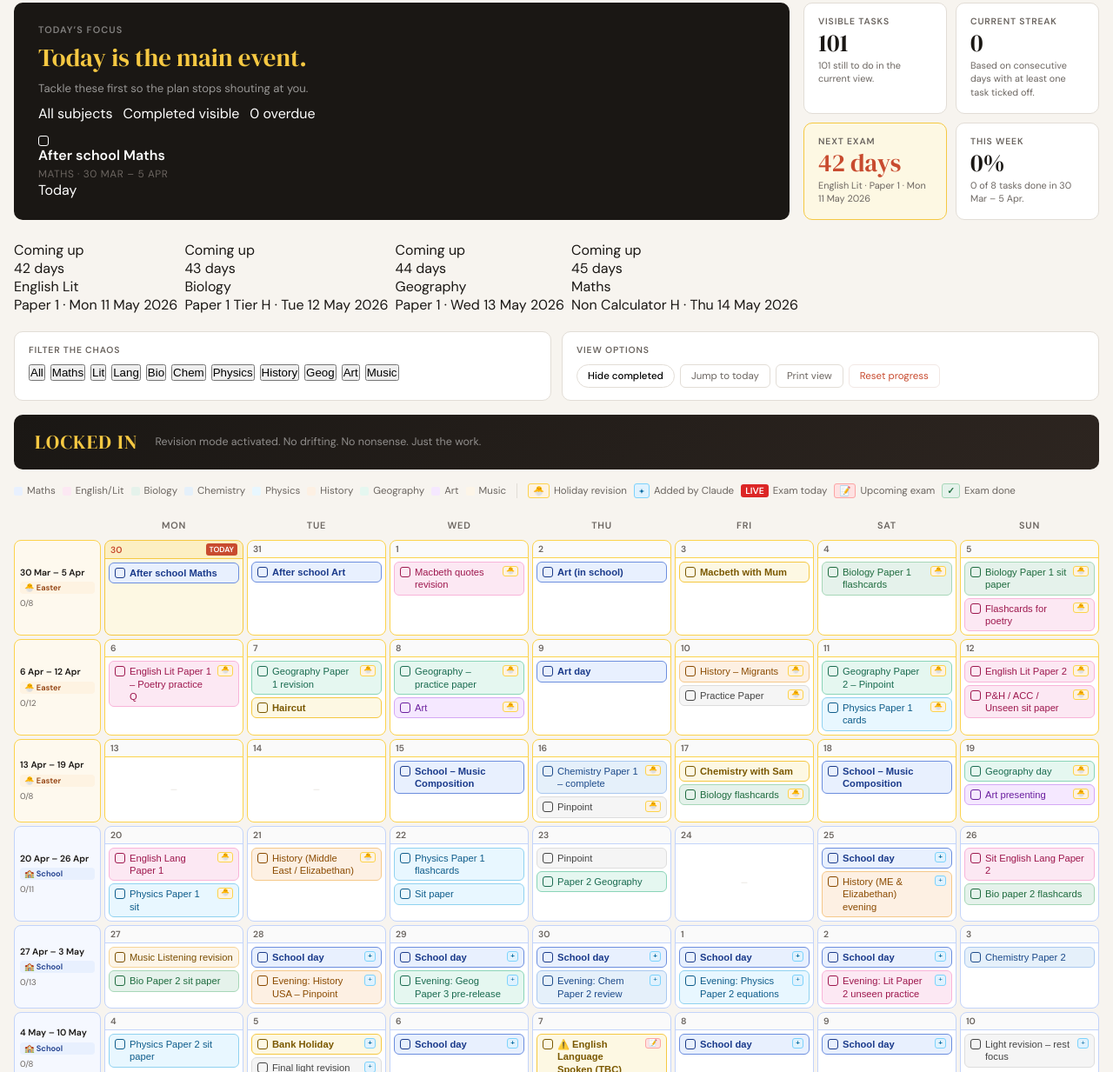
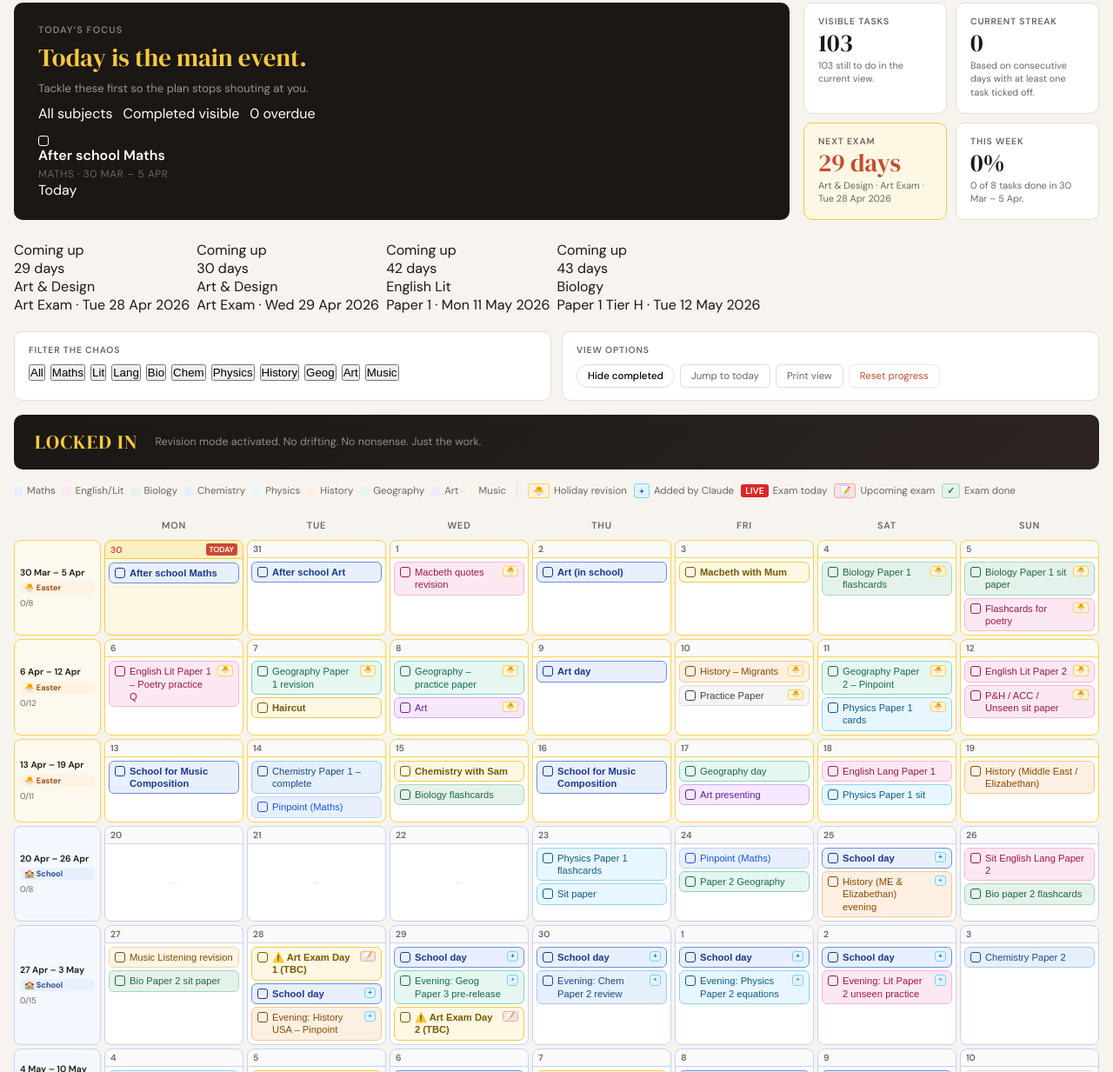
Before and after one commit to BlackLightDark/frankie-revision-v5, a plain HTML site: page index.html in a window 1280 px wide. Shown: the part 168-1401 px from the top of the page at 87% size. Drawn offline with Linux system fonts and the light colour scheme.

Commit message:
Update index.html
update to tiemtable, pintpoint art exam

```diff
--- a/index.html
+++ b/index.html
@@ -940,24 +940,24 @@ const weeks = [
     label: "13 Apr \u2013 19 Apr",
     type: "easter",
     days: [
-      { day: "Mon", date: "13 Apr", tasks: [], period: "easter", inRange: true },
-      { day: "Tue", date: "14 Apr", tasks: [], period: "easter", inRange: true },
-      { day: "Wed", date: "15 Apr", tasks: [{"text": "School – Music Composition", "subj": "music", "special": "school", "src": "original"}], period: "easter", inRange: true },
-      { day: "Thu", date: "16 Apr", tasks: [{"text": "Chemistry Paper 1 – complete", "subj": "chem", "src": "holiday"}, {"text": "Pinpoint", "subj": "default", "src": "holiday"}], period: "easter", inRange: true },
-      { day: "Fri", date: "17 Apr", tasks: [{"text": "Chemistry with Sam", "subj": "chem", "special": "special", "src": "original"}, {"text": "Biology flashcards", "subj": "bio", "src": "holiday"}], period: "easter", inRange: true },
-      { day: "Sat", date: "18 Apr", tasks: [{"text": "School – Music Composition", "subj": "music", "special": "school", "src": "original"}], period: "easter", inRange: true },
-      { day: "Sun", date: "19 Apr", tasks: [{"text": "Geography day", "subj": "geog", "src": "holiday"}, {"text": "Art presenting", "subj": "art", "src": "holiday"}], period: "easter", inRange: true }
+      { day: "Mon", date: "13 Apr", tasks: [{"text": "School for Music Composition", "subj": "music", "special": "school", "src": "original"}], period: "easter", inRange: true },
+      { day: "Tue", date: "14 Apr", tasks: [{"text": "Chemistry Paper 1 – complete", "subj": "chem", "src": "original"}, {"text": "Pinpoint (Maths)", "subj": "maths", "src": "original"}], period: "easter", inRange: true },
+      { day: "Wed", date: "15 Apr", tasks: [{"text": "Chemistry with Sam", "subj": "chem", "special": "special", "src": "original"}, {"text": "Biology flashcards", "subj": "bio", "src": "original"}], period: "easter", inRange: true },
+      { day: "Thu", date: "16 Apr", tasks: [{"text": "School for Music Composition", "subj": "music", "special": "school", "src": "original"}], period: "easter", inRange: true },
+      { day: "Fri", date: "17 Apr", tasks: [{"text": "Geography day", "subj": "geog", "src": "original"}, {"text": "Art presenting", "subj": "art", "src": "original"}], period: "easter", inRange: true },
+      { day: "Sat", date: "18 Apr", tasks: [{"text": "English Lang Paper 1", "subj": "english", "src": "original"}, {"text": "Physics Paper 1 sit", "subj": "physics", "src": "original"}], period: "easter", inRange: true },
+      { day: "Sun", date: "19 Apr", tasks: [{"text": "History (Middle East / Elizabethan)", "subj": "history", "src": "original"}], period: "easter", inRange: true }
     ]
   },
   {
     label: "20 Apr \u2013 26 Apr",
     type: "school",
     days: [
-      { day: "Mon", date: "20 Apr", tasks: [{"text": "English Lang Paper 1", "subj": "english", "src": "holiday"}, {"text": "Physics Paper 1 sit", "subj": "physics", "src": "holiday"}], period: "school", inRange: true },
-      { day: "Tue", date: "21 Apr", tasks: [{"text": "History (Middle East / Elizabethan)", "subj": "history", "src": "holiday"}], period: "school", inRange: true },
-      { day: "Wed", date: "22 Apr", tasks: [{"text": "Physics Paper 1 flashcards", "subj": "physics", "src": "original"}, {"text": "Sit paper", "subj": "physics", "src": "original"}], period: "school", inRange: true },
-      { day: "Thu", date: "23 Apr", tasks: [{"text": "Pinpoint", "subj": "default", "src": "original"}, {"text": "Paper 2 Geography", "subj": "geog", "src": "original"}], period: "school", inRange: true },
-      { day: "Fri", date: "24 Apr", tasks: [], period: "school", inRange: true },
+      { day: "Mon", date: "20 Apr", tasks: [], period: "school", inRange: true },
+      { day: "Tue", date: "21 Apr", tasks: [], period: "school", inRange: true },
+      { day: "Wed", date: "22 Apr", tasks: [], period: "school", inRange: true },
+      { day: "Thu", date: "23 Apr", tasks: [{"text": "Physics Paper 1 flashcards", "subj": "physics", "src": "original"}, {"text": "Sit paper", "subj": "physics", "src": "original"}], period: "school", inRange: true },
+      { day: "Fri", date: "24 Apr", tasks: [{"text": "Pinpoint (Maths)", "subj": "maths", "src": "original"}, {"text": "Paper 2 Geography", "subj": "geog", "src": "original"}], period: "school", inRange: true },
       { day: "Sat", date: "25 Apr", tasks: [{"text": "School day", "subj": "default", "special": "school", "src": "added"}, {"text": "History (ME & Elizabethan) evening", "subj": "history", "src": "added"}], period: "school", inRange: true },
       { day: "Sun", date: "26 Apr", tasks: [{"text": "Sit English Lang Paper 2", "subj": "english", "src": "original"}, {"text": "Bio paper 2 flashcards", "subj": "bio", "src": "original"}], period: "school", inRange: true }
     ]
@@ -967,8 +967,8 @@ const weeks = [
     type: "school",
     days: [
       { day: "Mon", date: "27 Apr", tasks: [{"text": "Music Listening revision", "subj": "music", "src": "original"}, {"text": "Bio Paper 2 sit paper", "subj": "bio", "src": "original"}], period: "school", inRange: true },
-      { day: "Tue", date: "28 Apr", tasks: [{"text": "School day", "subj": "default", "special": "school", "src": "added"}, {"text": "Evening: History USA – Pinpoint", "subj": "history", "src": "added"}], period: "school", inRange: true },
-      { day: "Wed", date: "29 Apr", tasks: [{"text": "School day", "subj": "default", "special": "school", "src": "added"}, {"text": "Evening: Geog Paper 3 pre-release", "subj": "geog", "src": "added"}], period: "school", inRange: true },
+      { day: "Tue", date: "28 Apr", tasks: [{"text": "⚠️ Art Exam Day 1 (TBC)", "subj": "art", "special": "special", "src": "added"}, {"text": "School day", "subj": "default", "special": "school", "src": "added"}, {"text": "Evening: History USA – Pinpoint", "subj": "history", "src": "added"}], period: "school", inRange: true },
+      { day: "Wed", date: "29 Apr", tasks: [{"text": "School day", "subj": "default", "special": "school", "src": "added"}, {"text": "Evening: Geog Paper 3 pre-release", "subj": "geog", "src": "added"}, {"text": "⚠️ Art Exam Day 2 (TBC)", "subj": "art", "special": "special", "src": "added"}], period: "school", inRange: true },
       { day: "Thu", date: "30 Apr", tasks: [{"text": "School day", "subj": "default", "special": "school", "src": "added"}, {"text": "Evening: Chem Paper 2 review", "subj": "chem", "src": "added"}], period: "school", inRange: true },
       { day: "Fri", date: "1 May", tasks: [{"text": "School day", "subj": "default", "special": "school", "src": "added"}, {"text": "Evening: Physics Paper 2 equations", "subj": "physics", "src": "added"}], period: "school", inRange: true },
       { day: "Sat", date: "2 May", tasks: [{"text": "School day", "subj": "default", "special": "school", "src": "added"}, {"text": "Evening: Lit Paper 2 unseen practice", "subj": "lit", "src": "added"}], period: "school", inRange: true },
@@ -1011,7 +1011,7 @@ const weeks = [
       { day: "Thu", date: "21 May", tasks: [{"text": "⚠️ English Language Paper 1 09:00", "subj": "english", "special": "special", "src": "added"}], period: "school", inRange: true },
       { day: "Fri", date: "22 May", tasks: [], period: "school", inRange: true },
       { day: "Sat", date: "23 May", tasks: [{"text": "Physics Paper 1 flashcards", "subj": "physics", "src": "original"}, {"text": "Sit paper", "subj": "physics", "src": "original"}], period: "halfterm2", inRange: true },
-      { day: "Sun", date: "24 May", tasks: [{"text": "Pinpoint", "subj": "default", "src": "original"}, {"text": "Paper 2 Geography", "subj": "geog", "src": "original"}], period: "halfterm2", inRange: true }
+      { day: "Sun", date: "24 May", tasks: [{"text": "Pinpoint (Maths)", "subj": "maths", "src": "original"}, {"text": "Paper 2 Geography", "subj": "geog", "src": "original"}], period: "halfterm2", inRange: true }
     ]
   },
   {
@@ -1075,13 +1075,13 @@ const weeks = [
 
 const examsBefore = [
   "Art exam",
-  "Lit Paper 1 – Mac and Poetry",
+  "Lit Paper 1 – Mac and A Christmas Carol",
   "Bio Paper 1",
   "Geog Paper 1",
   "Maths Paper 1",
   "History Migrants",
   "Chem Paper 1",
-  "Lit Paper 2 – ACC, P&H and Unseen",
+  "Lit Paper 2 – Anth, P&H and Unseen",
   "English Lang Paper 1"
 ];
 
@@ -2092,7 +2092,9 @@ function backToSubjects() {
 // ─── EXAM TIMETABLE ──────────────────────────────────────────────────────────
 
 const examTimetable = [
-  { date: 'Thu 7 May',  time: 'TBC',   subject: 'English Language', paper: 'Spoken Language (8700/C)',              board: 'AQA',     coursework: true  },
+  { date: 'Tue 28 Apr', time: 'TBC',   subject: 'Art & Design',     paper: 'Art Exam (Day 1)',                              board: 'AQA',     duration: '5h 00m' },
+  { date: 'Wed 29 Apr', time: 'TBC',   subject: 'Art & Design',     paper: 'Art Exam (Day 2)',                              board: 'AQA',     duration: '5h 00m' },
+    { date: 'Thu 7 May',  time: 'TBC',   subject: 'English Language', paper: 'Spoken Language (8700/C)',              board: 'AQA',     coursework: true  },
   { date: 'Mon 11 May', time: '09:00', subject: 'English Lit',      paper: 'Paper 1 (8702/1)',                      board: 'AQA',     duration: '1h 45m' },
   { date: 'Tue 12 May', time: '13:30', subject: 'Biology',          paper: 'Paper 1 Tier H (8461/1H)',              board: 'AQA',     duration: '1h 45m' },
   { date: 'Wed 13 May', time: '09:00', subject: 'Geography',        paper: 'Paper 1 (8035/1)',                      board: 'AQA',     duration: '1h 30m' },
@@ -2185,7 +2187,7 @@ function renderExamTable() {
     groups[mo].push(e);
   });
 
-  const monthOrder = ['May','Jun'];
+  const monthOrder = ['Apr','May','Jun'];
   monthOrder.forEach(mo => {
     if (!groups[mo]) return;
     html += '<div style="margin-bottom:32px;">';
```
